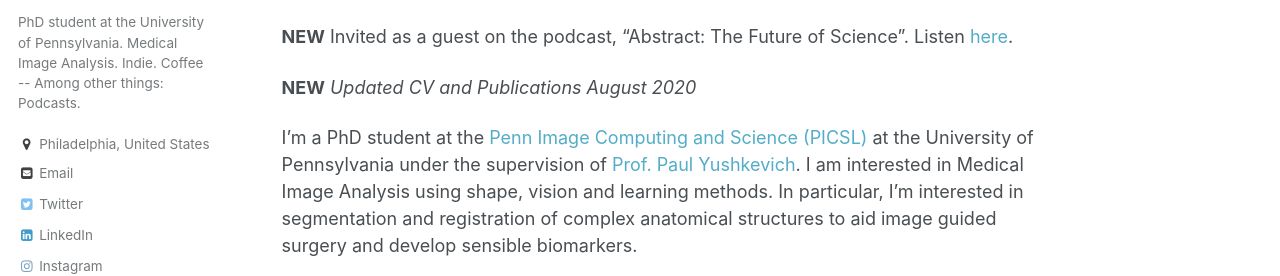
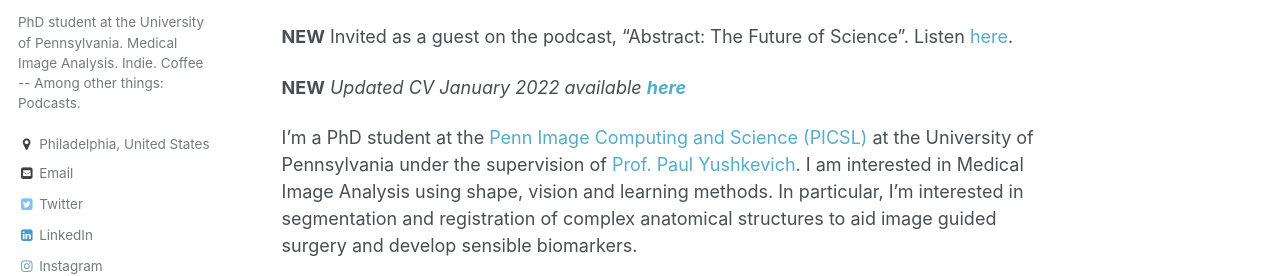
Before and after one commit to Pulkit-Khandelwal/pulkit-khandelwal.github.io, a Jekyll site: the page built from _pages/about.md, in a window 1280 px wide and 900 px high. Shown: the part 290-566 px from the top of the window. Built offline with Jekyll 4.4.1, drawn with Linux system fonts in a browser that asks for light colours.

Commit message:
Update about.md

```diff
--- a/_pages/about.md
+++ b/_pages/about.md
@@ -14,7 +14,7 @@ Let's start with my favourite quote by Randy Pausch
 
 **NEW** Invited as a guest on the podcast, "Abstract: The Future of Science". Listen [here](https://anchor.fm/abstractcast).
 
-**NEW** *Updated CV and Publications August 2020*
+**NEW** *Updated CV January 2022 available [**here**](https://github.com/Pulkit-Khandelwal/pulkit-khandelwal.github.io/blob/master/Pulkit_Khandelwal_CV.pdf)*
 
 I'm a PhD student at the [Penn Image Computing and Science (PICSL)](http://picsl.upenn.edu/) at the University of Pennsylvania  under the supervision of [Prof. Paul Yushkevich](http://picsl.upenn.edu/people-staff-james-c-gee/faculty-staff/paul-yushkevich/). I am interested in Medical Image Analysis using shape, vision and learning methods. In particular, I'm interested in segmentation and registration of complex anatomical structures to aid image guided surgery and develop sensible biomarkers.
 
```
